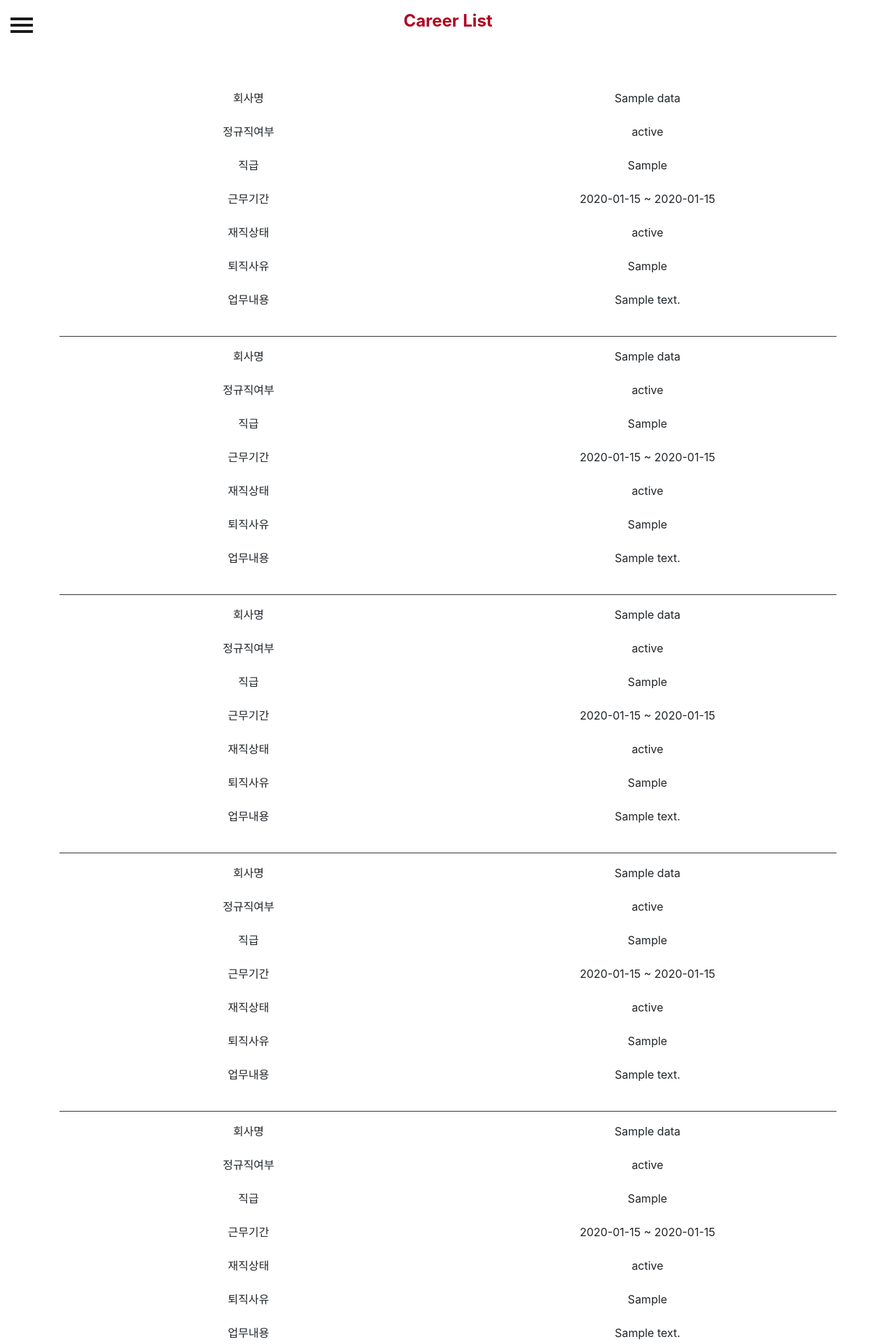
After one commit to peehyunjoo/peanut, a Django app: template peanutapp/templates/peanutapp/career_list.html in a window 1280 px wide. The commit adds this page. Shown: the top 1920 px of the page at 70% size. Run offline with Django 3.2, Linux system fonts and the light colour scheme; the template is opened without the code that fills it: most values are stand-ins (such as "Sample title", 1, 10 or a date in 2020); parts of the project's set-up code (start-up, migrations or seed data) failed here and were passed over; some libraries are stand-ins or nearby versions.

Commit message:
Career List 추가

```diff
--- /dev/null
+++ b/peanutapp/templates/peanutapp/career_list.html
@@ -0,0 +1,443 @@
+{% extends "base.html" %}
+{% block content %}
+    <script>
+    $(document).ready(function(){
+        $(".sidebar-nav li a").eq(0).css({"color":"black","background":"white","border-radius":"10px","margin-left":"10px","margin-right":"10px"});
+        $("b").text("Career List");
+    });
+</script>
+    {% for data in list %}
+
+    {% if data.c_name0 == None %}
+        <div class="list0" style="display:none;">
+    {% else %}
+        <div class="list0">
+    {% endif %}
+        <div class="row career_list">
+            <div class="col">회사명</div>
+            <div class="col">{{ data.c_name0 }}</div>
+        </div>
+        <br>
+        <div class="row career_list">
+            <div class="col">정규직여부</div>
+            <div class="col">{{ data.em_status0 }}</div>
+        </div>
+        <br>
+        <div class="row career_list">
+            <div class="col">직급</div>
+            <div class="col">{{ data.rank0 }}</div>
+        </div>
+        <br>
+        <div class="row career_list">
+            <div class="col">근무기간</div>
+            <div class="col">{{ data.c_sdate0|default_if_none:'' }} ~ {{ data.c_edate0|default_if_none:'' }}</div>
+        </div>
+        <br>
+        <div class="row career_list">
+            <div class="col">재직상태</div>
+            <div class="col">{{ data.c_status0 }}</div>
+        </div>
+        <br>
+        <div class="row career_list">
+            <div class="col">퇴직사유</div>
+            <div class="col">{{ data.c_quit_reason0|default_if_none:'' }}</div>
+        </div>
+        <br>
+        <div class="row career_list">
+            <div class="col">업무내용</div>
+            <div class="col">{{ data.content0|default_if_none:'' }}</div>
+        </div>
+        <br>
+        <hr style="height:1px;border:none;color:#333;background-color:#333;" />
+    </div>
+
+    {% if data.c_name1 == None %}
+        <div class="list1" style="display:none;">
+    {% else %}
+        <div class="list1">
+    {% endif %}
+        <div class="row career_list">
+            <div class="col">회사명</div>
+            <div class="col">{{ data.c_name1 }}</div>
+        </div>
+        <br>
+        <div class="row career_list">
+            <div class="col">정규직여부</div>
+            <div class="col">{{ data.em_status1 }}</div>
+        </div>
+        <br>
+        <div class="row career_list">
+            <div class="col">직급</div>
+            <div class="col">{{ data.rank1 }}</div>
+        </div>
+        <br>
+        <div class="row career_list">
+            <div class="col">근무기간</div>
+            <div class="col">{{ data.c_sdate1|default_if_none:'' }} ~ {{ data.c_edate1|default_if_none:'' }}</div>
+        </div>
+        <br>
+        <div class="row career_list">
+            <div class="col">재직상태</div>
+            <div class="col">{{ data.c_status1 }}</div>
+        </div>
+        <br>
+        <div class="row career_list">
+            <div class="col">퇴직사유</div>
+            <div class="col">{{ data.c_quit_reason1|default_if_none:'' }}</div>
+        </div>
+        <br>
+        <div class="row career_list">
+            <div class="col">업무내용</div>
+            <div class="col">{{ data.content1|default_if_none:'' }}</div>
+        </div>
+        <br>
+        <hr style="height:1px;border:none;color:#333;background-color:#333;" />
+    </div>
+
+    {% if data.c_name2 == None %}
+        <div class="list2" style="display:none;">
+    {% else %}
+        <div class="list2">
+    {% endif %}
+        <div class="row career_list">
+            <div class="col">회사명</div>
+            <div class="col">{{ data.c_name2 }}</div>
+        </div>
+        <br>
+        <div class="row career_list">
+            <div class="col">정규직여부</div>
+            <div class="col">{{ data.em_status2 }}</div>
+        </div>
+        <br>
+        <div class="row career_list">
+            <div class="col">직급</div>
+            <div class="col">{{ data.rank2 }}</div>
+        </div>
+        <br>
+        <div class="row career_list">
+            <div class="col">근무기간</div>
+            <div class="col">{{ data.c_sdate2|default_if_none:'' }} ~ {{ data.c_edate2|default_if_none:'' }}</div>
+        </div>
+        <br>
+        <div class="row career_list">
+            <div class="col">재직상태</div>
+            <div class="col">{{ data.c_status2 }}</div>
+        </div>
+        <br>
+        <div class="row career_list">
+            <div class="col">퇴직사유</div>
+            <div class="col">{{ data.c_quit_reason2|default_if_none:'' }}</div>
+        </div>
+        <br>
+        <div class="row career_list">
+            <div class="col">업무내용</div>
+            <div class="col">{{ data.content2|default_if_none:'' }}</div>
+        </div>
+        <br>
+        <hr style="height:1px;border:none;color:#333;background-color:#333;" />
+    </div>
+
+    {% if data.c_name3 == None %}
+        <div class="list3" style="display:none;">
+    {% else %}
+        <div class="list3">
+    {% endif %}
+        <div class="row career_list">
+            <div class="col">회사명</div>
+            <div class="col">{{ data.c_name3 }}</div>
+        </div>
+        <br>
+        <div class="row career_list">
+            <div class="col">정규직여부</div>
+            <div class="col">{{ data.em_status3 }}</div>
+        </div>
+        <br>
+        <div class="row career_list">
+            <div class="col">직급</div>
+            <div class="col">{{ data.rank3 }}</div>
+        </div>
+        <br>
+        <div class="row career_list">
+            <div class="col">근무기간</div>
+            <div class="col">{{ data.c_sdate3|default_if_none:'' }} ~ {{ data.c_edate3|default_if_none:'' }}</div>
+        </div>
+        <br>
+        <div class="row career_list">
+            <div class="col">재직상태</div>
+            <div class="col">{{ data.c_status3 }}</div>
+        </div>
+        <br>
+        <div class="row career_list">
+            <div class="col">퇴직사유</div>
+            <div class="col">{{ data.c_quit_reason3|default_if_none:'' }}</div>
+        </div>
+        <br>
+        <div class="row career_list">
+            <div class="col">업무내용</div>
+            <div class="col">{{ data.content3|default_if_none:'' }}</div>
+        </div>
+        <br>
+        <hr style="height:1px;border:none;color:#333;background-color:#333;" />
+    </div>
+
+     {% if data.c_name4 == None %}
+        <div class="list4" style="display:none;">
+    {% else %}
+        <div class="list4">
+    {% endif %}
+        <div class="row career_list">
+            <div class="col">회사명</div>
+            <div class="col">{{ data.c_name4 }}</div>
+        </div>
+        <br>
+        <div class="row career_list">
+            <div class="col">정규직여부</div>
+            <div class="col">{{ data.em_status4 }}</div>
+        </div>
+        <br>
+        <div class="row career_list">
+            <div class="col">직급</div>
+            <div class="col">{{ data.rank4 }}</div>
+        </div>
+        <br>
+        <div class="row career_list">
+            <div class="col">근무기간</div>
+            <div class="col">{{ data.c_sdate4|default_if_none:'' }} ~ {{ data.c_edate4|default_if_none:'' }}</div>
+        </div>
+        <br>
+        <div class="row career_list">
+            <div class="col">재직상태</div>
+            <div class="col">{{ data.c_status4 }}</div>
+        </div>
+        <br>
+        <div class="row career_list">
+            <div class="col">퇴직사유</div>
+            <div class="col">{{ data.c_quit_reason4|default_if_none:'' }}</div>
+        </div>
+        <br>
+        <div class="row career_list">
+            <div class="col">업무내용</div>
+            <div class="col">{{ data.content4|default_if_none:'' }}</div>
+        </div>
+        <br>
+        <hr style="height:1px;border:none;color:#333;background-color:#333;" />
+    </div>
+
+    {% if data.c_name5 == None %}
+        <div class="list5" style="display:none;">
+    {% else %}
+        <div class="list5">
+    {% endif %}
+        <div class="row career_list">
+            <div class="col">회사명</div>
+            <div class="col">{{ data.c_name5 }}</div>
+        </div>
+        <br>
+        <div class="row career_list">
+            <div class="col">정규직여부</div>
+            <div class="col">{{ data.em_status5 }}</div>
+        </div>
+        <br>
+        <div class="row career_list">
+            <div class="col">직급</div>
+            <div class="col">{{ data.rank5 }}</div>
+        </div>
+        <br>
+        <div class="row career_list">
+            <div class="col">근무기간</div>
+            <div class="col">{{ data.c_sdate5|default_if_none:'' }} ~ {{ data.c_edate5|default_if_none:'' }}</div>
+        </div>
+        <br>
+        <div class="row career_list">
+            <div class="col">재직상태</div>
+            <div class="col">{{ data.c_status5 }}</div>
+        </div>
+        <br>
+        <div class="row career_list">
+            <div class="col">퇴직사유</div>
+            <div class="col">{{ data.c_quit_reason5|default_if_none:'' }}</div>
+        </div>
+        <br>
+        <div class="row career_list">
+            <div class="col">업무내용</div>
+            <div class="col">{{ data.content5|default_if_none:'' }}</div>
+        </div>
+        <br>
+        <hr style="height:1px;border:none;color:#333;background-color:#333;" />
+    </div>
+
+    {% if data.c_name6 == None %}
+        <div class="list6" style="display:none;">
+    {% else %}
+        <div class="list6">
+    {% endif %}
+        <div class="row career_list">
+            <div class="col">회사명</div>
+            <div class="col">{{ data.c_name6 }}</div>
+        </div>
+        <br>
+        <div class="row career_list">
+            <div class="col">정규직여부</div>
+            <div class="col">{{ data.em_status6 }}</div>
+        </div>
+        <br>
+        <div class="row career_list">
+            <div class="col">직급</div>
+            <div class="col">{{ data.rank6 }}</div>
+        </div>
+        <br>
+        <div class="row career_list">
+            <div class="col">근무기간</div>
+            <div class="col">{{ data.c_sdate6|default_if_none:'' }} ~ {{ data.c_edate6|default_if_none:'' }}</div>
+        </div>
+        <br>
+        <div class="row career_list">
+            <div class="col">재직상태</div>
+            <div class="col">{{ data.c_status6 }}</div>
+        </div>
+        <br>
+        <div class="row career_list">
+            <div class="col">퇴직사유</div>
+            <div class="col">{{ data.c_quit_reason6|default_if_none:'' }}</div>
+        </div>
+        <br>
+        <div class="row career_list">
+            <div class="col">업무내용</div>
+            <div class="col">{{ data.content6|default_if_none:'' }}</div>
+        </div>
+        <br>
+        <hr style="height:1px;border:none;color:#333;background-color:#333;" />
+    </div>
+
+    {% if data.c_name7 == None %}
+        <div class="list7" style="display:none;">
+    {% else %}
+        <div class="list7">
+    {% endif %}
+        <div class="row career_list">
+            <div class="col">회사명</div>
+            <div class="col">{{ data.c_name7 }}</div>
+        </div>
+        <br>
+        <div class="row career_list">
+            <div class="col">정규직여부</div>
+            <div class="col">{{ data.em_status7 }}</div>
+        </div>
+        <br>
+        <div class="row career_list">
+            <div class="col">직급</div>
+            <div class="col">{{ data.rank7 }}</div>
+        </div>
+        <br>
+        <div class="row career_list">
+            <div class="col">근무기간</div>
+            <div class="col">{{ data.c_sdate7|default_if_none:'' }} ~ {{ data.c_edate7|default_if_none:'' }}</div>
+        </div>
+        <br>
+        <div class="row career_list">
+            <div class="col">재직상태</div>
+            <div class="col">{{ data.c_status7 }}</div>
+        </div>
+        <br>
+        <div class="row career_list">
+            <div class="col">퇴직사유</div>
+            <div class="col">{{ data.c_quit_reason7|default_if_none:'' }}</div>
+        </div>
+        <br>
+        <div class="row career_list">
+            <div class="col">업무내용</div>
+            <div class="col">{{ data.content7|default_if_none:'' }}</div>
+        </div>
+        <br>
+        <hr style="height:1px;border:none;color:#333;background-color:#333;" />
+    </div>
+
+    {% if data.c_name8 == None %}
+        <div class="list8" style="display:none;">
+    {% else %}
+        <div class="list8">
+    {% endif %}
+        <div class="row career_list">
+            <div class="col">회사명</div>
+            <div class="col">{{ data.c_name8 }}</div>
+        </div>
+        <br>
+        <div class="row career_list">
+            <div class="col">정규직여부</div>
+            <div class="col">{{ data.em_status8 }}</div>
+        </div>
+        <br>
+        <div class="row career_list">
+            <div class="col">직급</div>
+            <div class="col">{{ data.rank8 }}</div>
+        </div>
+        <br>
+        <div class="row career_list">
+            <div class="col">근무기간</div>
+            <div class="col">{{ data.c_sdate8|default_if_none:'' }} ~ {{ data.c_edate8|default_if_none:'' }}</div>
+        </div>
+        <br>
+        <div class="row career_list">
+            <div class="col">재직상태</div>
+            <div class="col">{{ data.c_status8 }}</div>
+        </div>
+        <br>
+        <div class="row career_list">
+            <div class="col">퇴직사유</div>
+            <div class="col">{{ data.c_quit_reason8|default_if_none:'' }}</div>
+        </div>
+        <br>
+        <div class="row career_list">
+            <div class="col">업무내용</div>
+            <div class="col">{{ data.content8|default_if_none:'' }}</div>
+        </div>
+        <br>
+        <hr style="height:1px;border:none;color:#333;background-color:#333;" />
+    </div>
+
+    {% if data.c_name9 == None %}
+        <div class="list9" style="display:none;">
+    {% else %}
+        <div class="list9">
+    {% endif %}
+        <div class="row career_list">
+            <div class="col">회사명</div>
+            <div class="col">{{ data.c_name9 }}</div>
+        </div>
+        <br>
+        <div class="row career_list">
+            <div class="col">정규직여부</div>
+            <div class="col">{{ data.em_status7 }}</div>
+        </div>
+        <br>
+        <div class="row career_list">
+            <div class="col">직급</div>
+            <div class="col">{{ data.rank9 }}</div>
+        </div>
+        <br>
+        <div class="row career_list">
+            <div class="col">근무기간</div>
+            <div class="col">{{ data.c_sdate9|default_if_none:'' }} ~ {{ data.c_edate9|default_if_none:'' }}</div>
+        </div>
+        <br>
+        <div class="row career_list">
+            <div class="col">재직상태</div>
+            <div class="col">{{ data.c_status9 }}</div>
+        </div>
+        <br>
+        <div class="row career_list">
+            <div class="col">퇴직사유</div>
+            <div class="col">{{ data.c_quit_reason9|default_if_none:'' }}</div>
+        </div>
+        <br>
+        <div class="row career_list">
+            <div class="col">업무내용</div>
+            <div class="col">{{ data.content9|default_if_none:'' }}</div>
+        </div>
+        <br>
+        <hr style="height:1px;border:none;color:#333;background-color:#333;" />
+    </div>
+
+    {% endfor %}
+
+{% endblock %}
--- a/static/css/style.css
+++ b/static/css/style.css
@@ -352,3 +352,6 @@ html { height: 100%;}
             top: 0.5em;
             font-size: 1.5em;
         }
+        .career_list{
+            text-align:center;
+        }
```
Also changed, not shown: peanutapp/templates/peanutapp/career.html (+6 -1 lines), peanutapp/views.py (+10 -1 lines).
